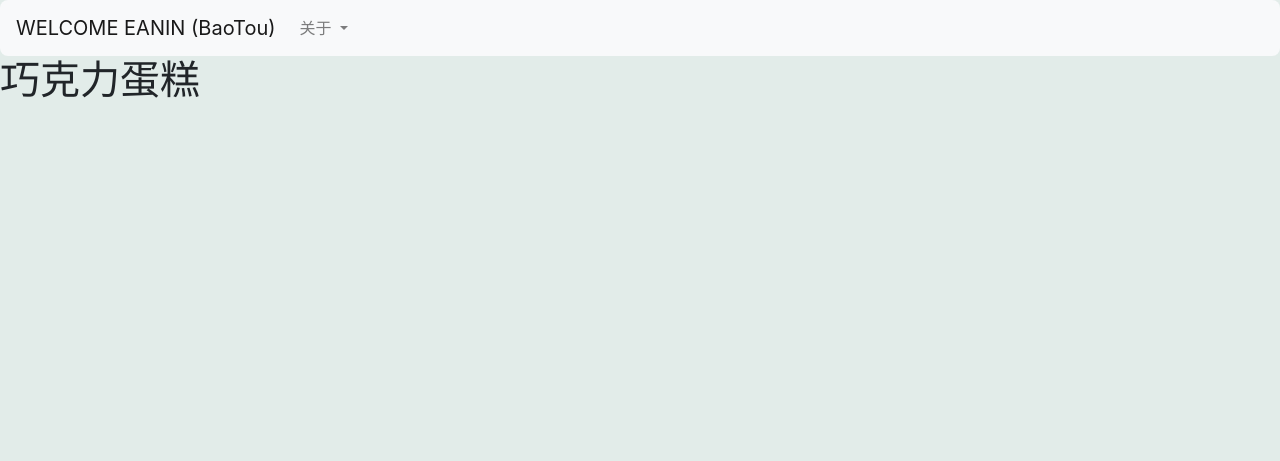
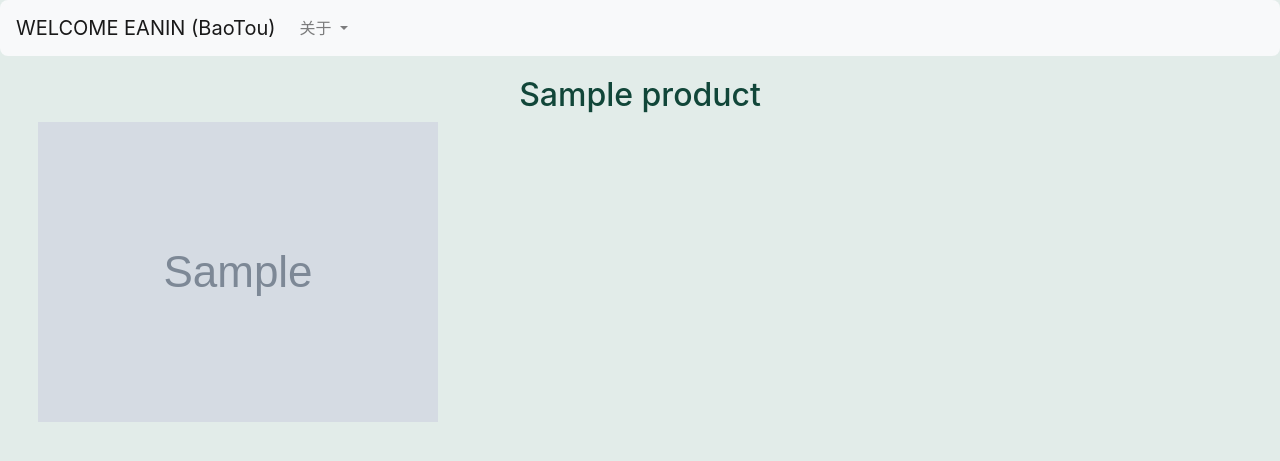
Before and after one commit to armbc/eanin_external, a Django app: template app01/templates/cake_choco.html in a window 1280 px wide. Shown: the top 461 px of the page. Run offline with Django 4.2, Linux system fonts and the light colour scheme; the template is opened without the code that fills it: most values are stand-ins (such as "Sample title", 1, 10 or a date in 2020); grey boxes marked "Sample" are stand-in pictures; some libraries are stand-ins or nearby versions.

Commit message:
250105-巧克力蛋糕展示-ok

```diff
--- a/app01/templates/cake_choco.html
+++ b/app01/templates/cake_choco.html
@@ -3,6 +3,31 @@
 {% load static %}
 {% block content %}
 
-<h1>巧克力蛋糕</h1>
+    <div style="height: 20px; width: auto"></div>
+    <div class="main-container">
+        {% for product in products %}
+            <div class="category-title">
+                <h2>{{ product.name }}</h2>
+            </div>
+            <div style="width: 100%; text-align: center;">
+                <img src="{{ product.main_image }}" alt="{{ product.name }}"
+                     style="max-width: 100%; height: auto; display: block;">
+            </div>
+        {% endfor %}
+    </div>
+
+    <style>
+        .main-container {
+            width: 94%;
+            margin: 0 auto; /* 简化的居中写法 */
+            display: flex;
+            flex-direction: column; /*  使标题和产品列表垂直排列 */
+            align-items: center; /* 水平居中 */
+            /* border: 1px solid red; 可选，用于可视化容器边界 */
+            overflow: auto;
+            min-height: 300px;
+            color: #114639;
+        }
+    </style>
 
 {% endblock %}
```
Also changed, not shown: app01/views.py (+12 -10 lines).
